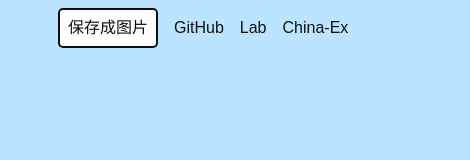
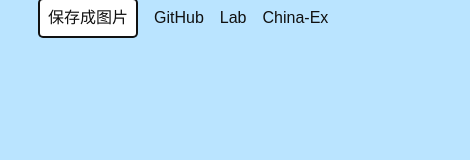
Before and after one commit to itorr/world-ex, a website: page home.html in a window 390 px wide. Shown: the whole page, 470 px wide, since content can reach past the window. Drawn offline with nearby package versions, Linux system fonts and the light colour scheme; files that its build step writes are made by us from their sources; files whose address does not match are found by name.

Commit message:
调整 footer 位置

```diff
--- a/html/document.less
+++ b/html/document.less
@@ -6,11 +6,7 @@ html{
 body{
     margin: 0;
 }
-html,
-body{
-    height:100%;
-    overflow: hidden;
-}
+
 svg{
     display: block;
     width: 100%;
@@ -72,10 +68,7 @@ a{
     border-radius: 3px;
 }
 footer{
-    position: fixed;
-    left: 0;
-    bottom: env(safe-area-inset-bottom, 0);
-    margin: 20px;
+    padding: 10px 20px 80px;
     line-height: 20px;
     transition: opacity 1s ease;
     display: flex;
@@ -137,11 +130,9 @@ footer{
         margin: 20px 20px 0;
     }
     footer{
-        position: static;
+        padding: 0 40px 80px;
         font-size: 16px;
         line-height: 24px;
-        margin: 10px;
-        padding: 0 50px 80px;
         width: 100%;
         a{
             padding: 6px 8px;
@@ -163,17 +154,7 @@ footer{
         }
     }
 }
-@media (max-width:480px) and (min-height:600px) {
-    footer{
-        bottom: 50px;
-    }
-    #输出图像{
-        img{
-            width: 100vw;
-            // height: 100vw;
-        }
-    }
-}
+
 
 html{
     &[data-loading]{
```
